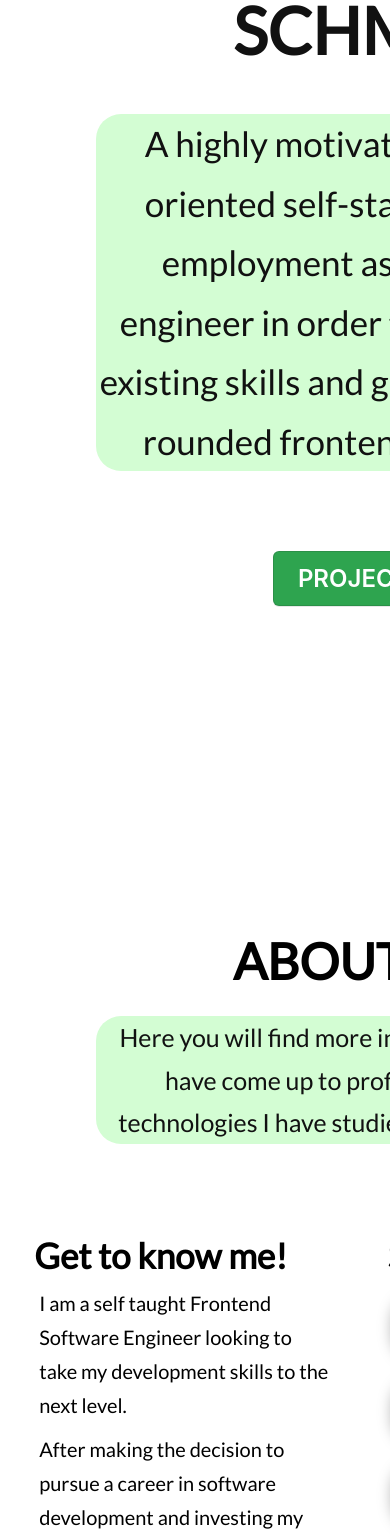
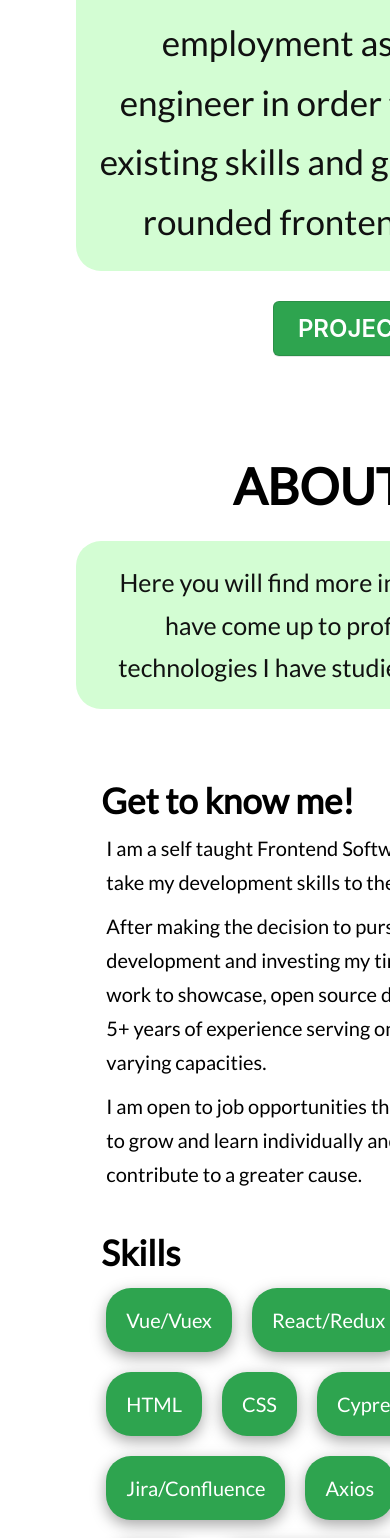
Before and after one commit to TommySchmid/website_portfolio, a Vue app: page / in a window 390 px wide. Shown: the part 432-1970 px from the top of the page. Built offline with nearby package versions, Linux system fonts and the light colour scheme.

Commit message:
improvements

```diff
--- a/src/components/About.vue
+++ b/src/components/About.vue
@@ -52,6 +52,7 @@
   margin: auto;
   width: 100%;
   scroll-behavior: smooth;
+  cursor: default;
 }
 
 .aboutContainer h1 {
@@ -60,7 +61,7 @@
 }
 
 .aboutDescription {
-  margin: 0px auto 65px;
+  margin: 0px auto 15px;
   font-size: 25px;
   width: 55%;
   line-height: 1.7;
@@ -68,12 +69,13 @@
   color: rgb(17, 17, 17);
   background-color: rgb(211, 253, 211);
   border-radius: 25px;
+  padding: 20px;
 }
 
 .aboutSubContainer {
   display: flex;
   flex-direction: row;
-  margin: 20px auto 245px;
+  margin: 20px auto 50px;
 }
 
 .GTNMContainer {
@@ -138,6 +140,26 @@
   .aboutDescription{
     width: 75%;
   }
+
+  .aboutSubContainer{
+    display: flex;
+    flex-direction: column;
+    margin: 50px auto 50px;
+    align-items: center;
+  }
+
+  .GTNMContainer {
+    width: 75%;
+    margin-bottom: 25px;
+  }
+
+  .info div{
+    width: 100%;
+  }
+
+  .skillsContainer{
+    width: 75%;
+  }
 }
 
 </style>
--- a/src/components/Contact.vue
+++ b/src/components/Contact.vue
@@ -34,6 +34,7 @@
 .contactContainer div {
   margin: 15px;
   width: 85%;
+  cursor: default;
 }
 
 .contactInfo {
--- a/src/components/Home.vue
+++ b/src/components/Home.vue
@@ -25,12 +25,13 @@
   margin: auto;
   width: 100%;
   text-align: center;
+  cursor: default;
 }
 
 .homeContainer h1 {
   display: flex;
   flex-direction: column;
-  margin: 245px auto 20px;
+  margin: 15px auto 20px;
   font-size: 65px;
   color: rgb(17, 17, 17);
 }
@@ -39,17 +40,18 @@
   width: 75%;
   line-height: 1.7;
   font-size: 35px;
-  margin: 25px auto 35px;
+  margin: 15px auto 15px;
   text-align: center;
   color: rgb(17, 17, 17);
   background-color: rgb(211, 253, 211);
   border-radius: 25px;
+  padding: 20px;
 }
 
 .button-3 {
   min-width: 15%;
   height: 55px;
-  margin: 45px auto 325px;
+  margin: 15px auto 100px;
 
   appearance: none;
   background-color: #2ea44f;
--- a/src/components/MenuBar.vue
+++ b/src/components/MenuBar.vue
@@ -61,6 +61,7 @@ img {
 
 .pictureContainer div {
   margin: 5px;
+  cursor: default;
 }
 
 .navContainer {
--- a/src/components/Projects.vue
+++ b/src/components/Projects.vue
@@ -76,7 +76,7 @@
 }
 
 .projectsDescription {
-  width: 50%;
+  width: 55%;
   font-size: 25px;
   text-align: center;
   margin: 0px auto 45px;
@@ -84,6 +84,7 @@
   line-height: 1.7;
   background-color: rgb(211, 253, 211);
   border-radius: 25px;
+  padding: 20px;
 }
 
 .projectsSubContainer {
@@ -96,6 +97,7 @@
   padding: 20px;
   font-size: 20px;
   line-height: 1.7;
+  cursor: default;
 }
 
 .projectsSubContainer div {
@@ -123,12 +125,14 @@ img{
   font-size: 35px;
   color: #2ea44f;
   background-color: rgb(211, 253, 211);
-  border-radius: 15px;
+  border-radius: 25px;
   width: fit-content;
   text-align: center;
   margin-top: 50px;
   margin-left: 12%;
   margin-bottom: 5px;
+  padding: 10px;
+  cursor: default;
 }
 
 /* Button CSS */
```
Also changed, not shown: 1 other file (tests, documents, lock files or other folders).
